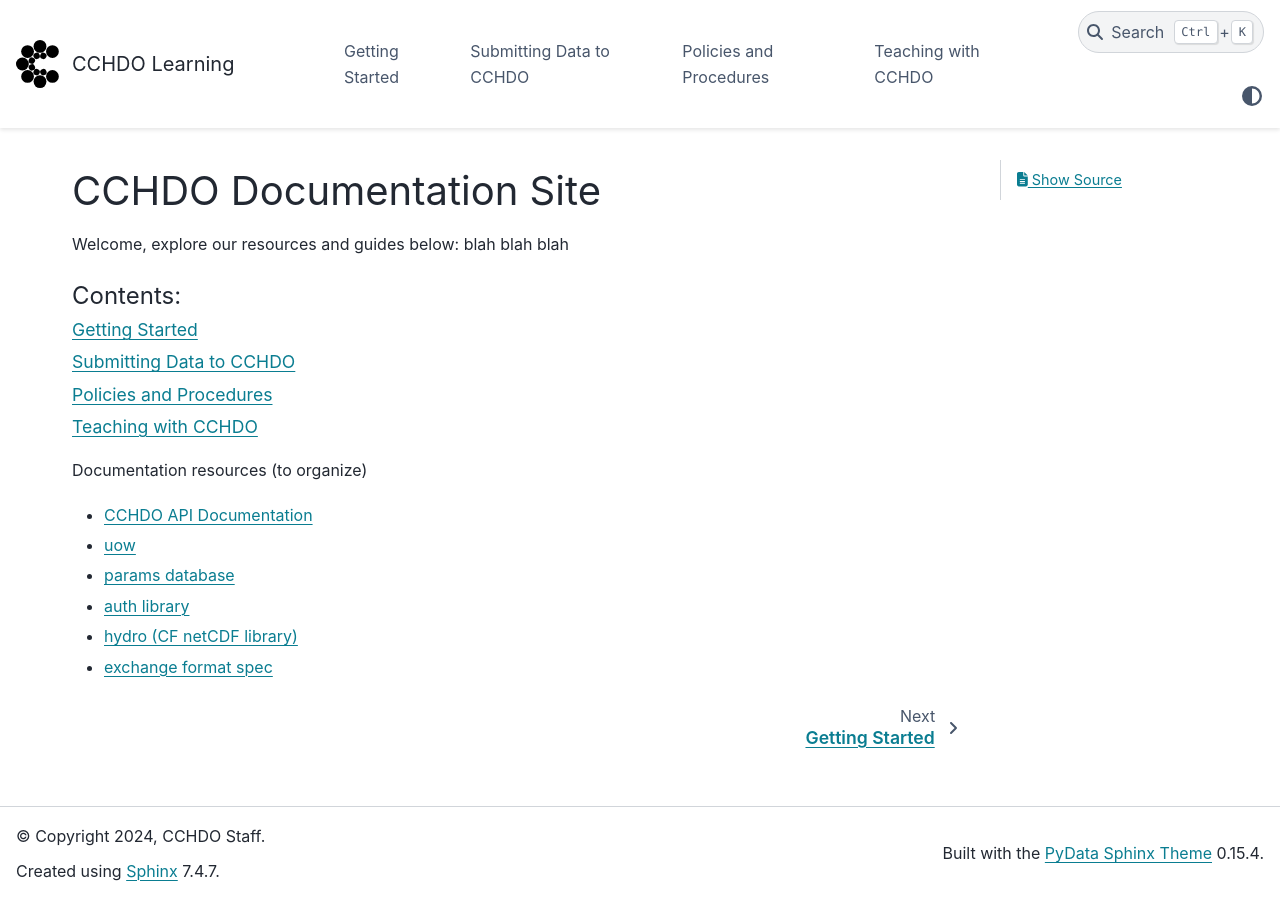
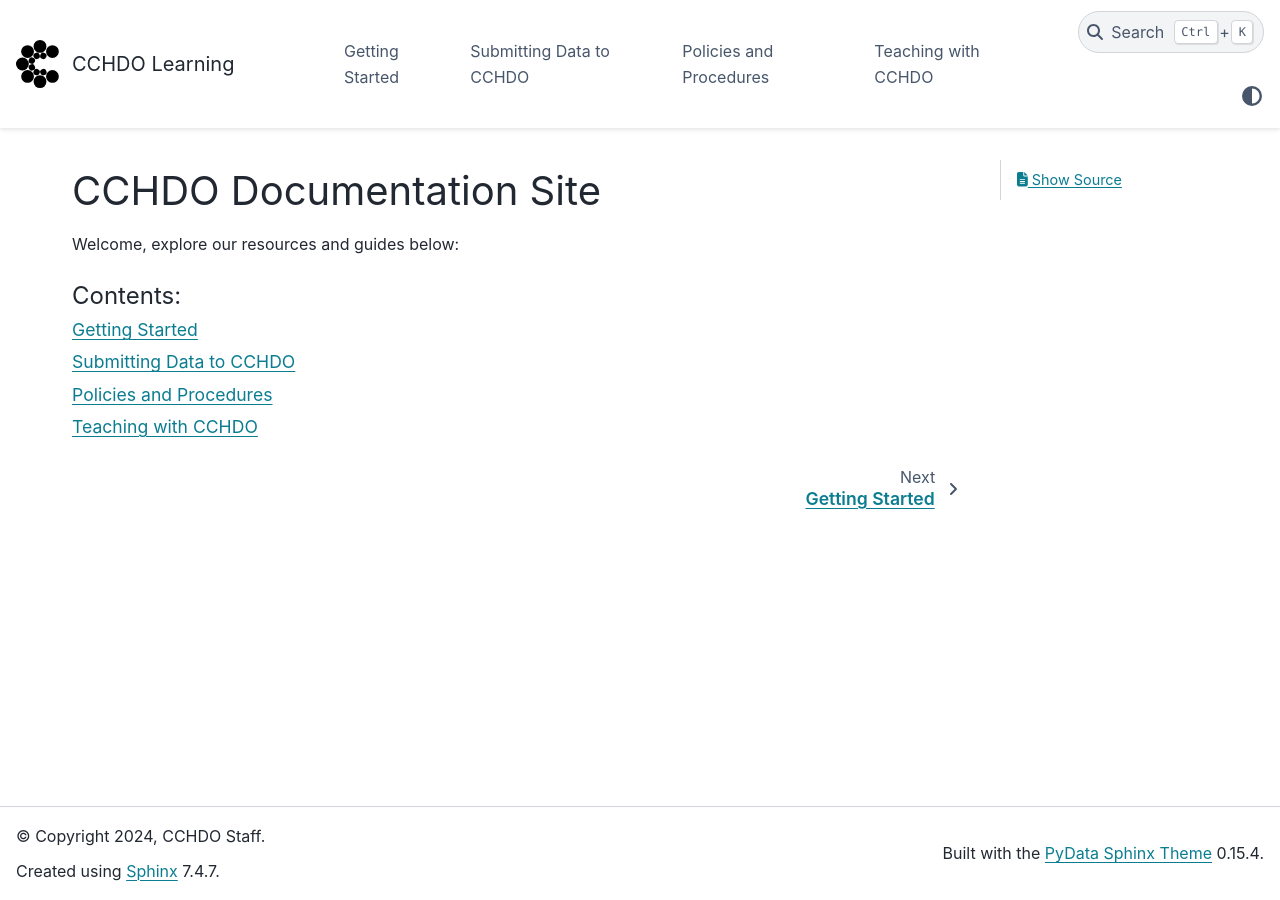
Before and after one commit to cchdo/cchdo-learning-and-guides, a Sphinx documentation site: the page built from docs/index.md, in a window 1280 px wide. Built offline with Sphinx 7.4.7 and the PyData theme 0.15.4, drawn with Linux system fonts in a browser that asks for light colours; pages that are not in the unit, such as notebooks, are missing from menus.

Commit message:
Clear main landing page index.md

````diff
--- a/docs/index.md
+++ b/docs/index.md
@@ -1,7 +1,6 @@
 # CCHDO Documentation Site
 
 Welcome, explore our resources and guides below:
-blah blah blah
 ```{toctree}
 ---
 maxdepth: 1
@@ -12,12 +11,3 @@
 policies_and_procedures/index
 teaching_with_cchdo/index
 ```
-
-Documentation resources (to organize)
-
-* [CCHDO API Documentation](https://cchdo.ucsd.edu/api/v1/docs/)
-* [uow](https://cchdo.github.io/hdo-uow/)
-* [params database](https://cchdo.github.io/params/)
-* [auth library](https://cchdo.github.io/auth/)
-* [hydro (CF netCDF library)](https://hydro.readthedocs.io/en/latest/)
-* [exchange format spec](https://exchange-format.readthedocs.io/en/latest/index.html)
````
